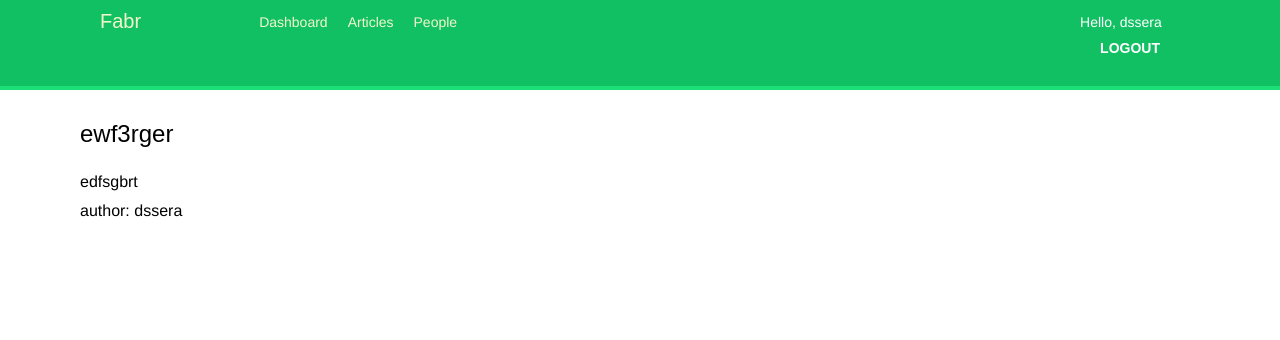
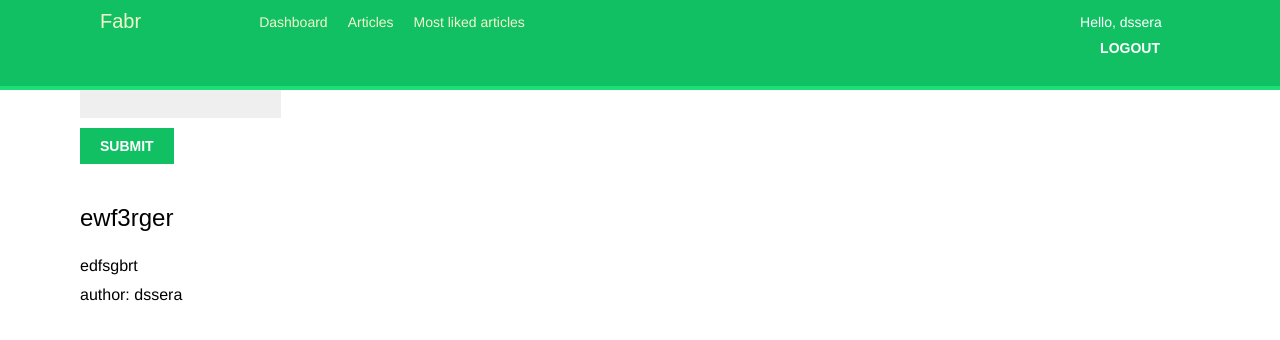
Before and after one commit to dssera/django-crud-app, a Django app: page / in a window 1280 px wide. Shown: the top 340 px of the page. Run offline with Django 5.2, Linux system fonts and the light colour scheme; a user stored in the database is signed in; data comes from the database, SQL or seed files in the repository; both versions use the stored data as it was after the commit; some web fonts are replaced.

Commit message:
added filter for articles

```diff
--- a/src/account/templates/base.html
+++ b/src/account/templates/base.html
@@ -16,10 +16,10 @@
                     <a href="{% url 'dashboard' %}">Dashboard</a>
                 </li>
                 <li {% if section == 'articles' %} class="selected"{% endif %}>
-                    <a href="#">Articles</a>
+                    <a href="{% url 'article-list' %}">Articles</a>
                 </li>
                 <li {% if section == 'people' %} class="selected"{% endif %}>
-                    <a href="#">People</a>
+                    <a href="#">Most liked articles</a>
                 </li>
             </ul>
         {% endif %}
--- a/src/articles/templates/articles/article_list.html
+++ b/src/articles/templates/articles/article_list.html
@@ -2,17 +2,18 @@
 
 {% block title %}Articles{% endblock %}
 {% block content %}
+    <form method="GET">
+        <input type="text" name="q">
+        <input type="submit">
+    </form>
     {% for article in object_list %}
-    <!-- frontend doesn't know what is 'PB' -->
-            {% if article.status == 'PB' %}
             <h2>{{ article.title}}</h2>
             <p>
                 {{ article.body }}
                 <br>
                 <span>author: {{ article.author}}</span>
             </p>
-            {% endif %}
     {% empty %}
-        <p>No articles yet.</p>
+        <p>No articles here.</p>
     {% endfor %}
 {% endblock %}
--- a/src/articles/views.py
+++ b/src/articles/views.py
@@ -1,7 +1,23 @@
+from functools import reduce
+import operator
+from typing import Any
+
+from django.db.models.query import QuerySet
 from django.shortcuts import render
 from django.views import generic
+from django.db.models import Q
 
 from .models import Article
 
 class ArticleListView(generic.ListView):
     model = Article
+
+    def get_queryset(self) -> QuerySet[Any]:
+        q = self.request.GET.get('q')
+
+        # PB status means 'published'
+        object_list = self.model.objects.filter(status='PB')
+        if q:
+            q_list = [Q(body__icontains=q), Q(author__username__icontains=q)]
+            object_list = object_list.filter(reduce(operator.or_, q_list))
+        return object_list
```
Also changed, not shown: src/db.sqlite3.
